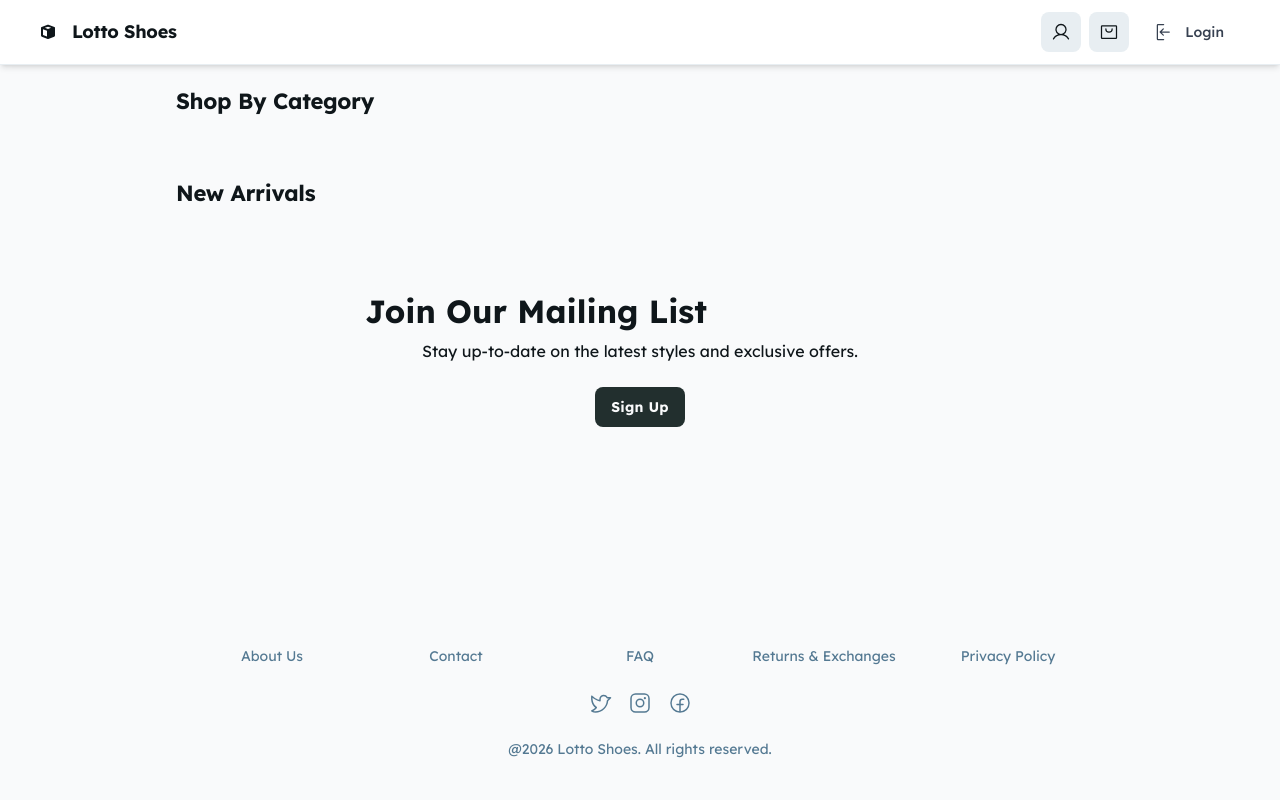
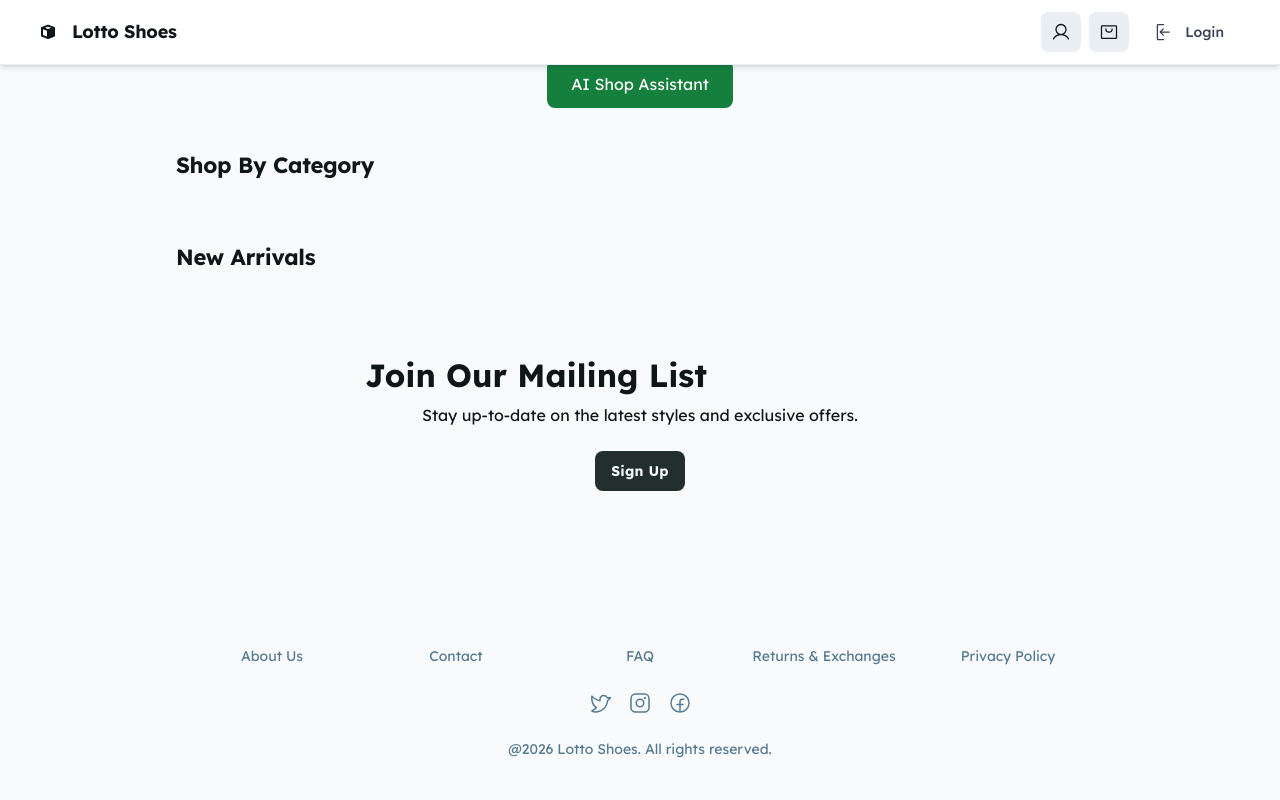
Before and after one commit to ishaquejifri/MyShoes-Ecommerce, a Django app: page / in a window 1280 px wide. Run offline with Django 5.2, Linux system fonts and the light colour scheme; data that the repository does not hold is empty; parts of the project's set-up code (start-up, migrations or seed data) failed here and were passed over; some libraries are stand-ins or nearby versions.

Commit message:
Added AI Assist Button

```diff
--- a/home/templates/home.html
+++ b/home/templates/home.html
@@ -211,6 +211,14 @@
                         {% endfor %}
                     </div>
 
+                    <a href='{% url 'ai_assist:assistant' %}'>
+                          <button
+                              type="submit"
+                              class="mt-4 px-6 py-3 rounded-lg bg-green-700 text-white">
+                              AI Shop Assistant
+                          </button>
+                        </a>
+
                 </div>
             <h2 class="text-[#0f161a] text-[22px] font-bold leading-tight tracking-[-0.015em] px-4 pb-3 pt-5">Shop By Category</h2>
             <div class="grid grid-cols-[repeat(auto-fit,minmax(158px,1fr))] gap-3 p-4">
```
